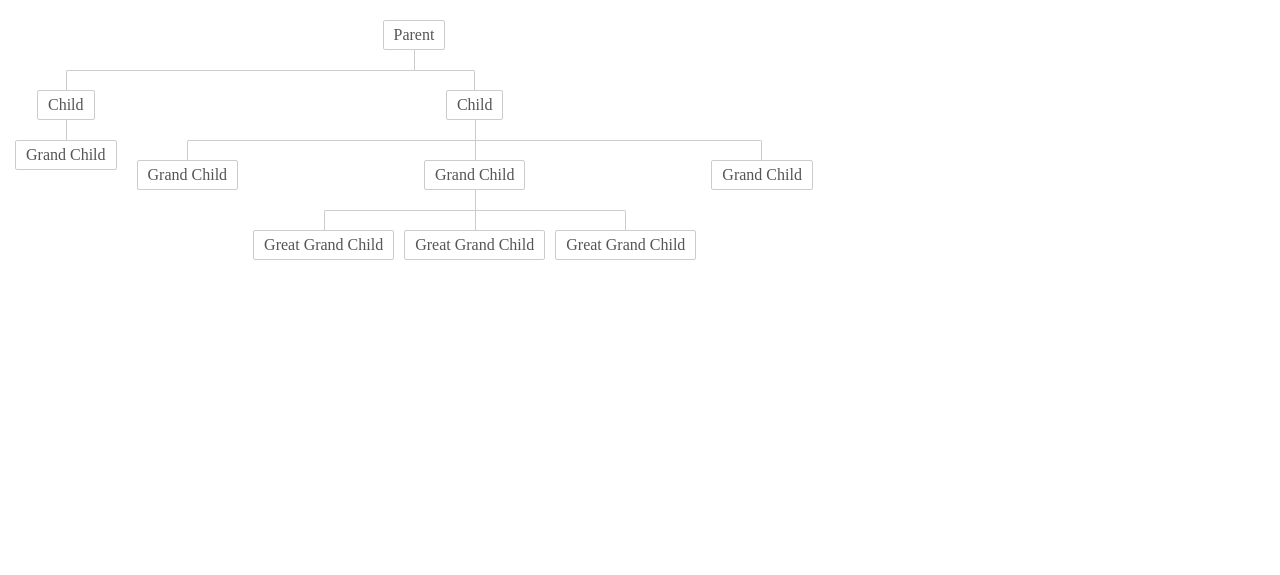
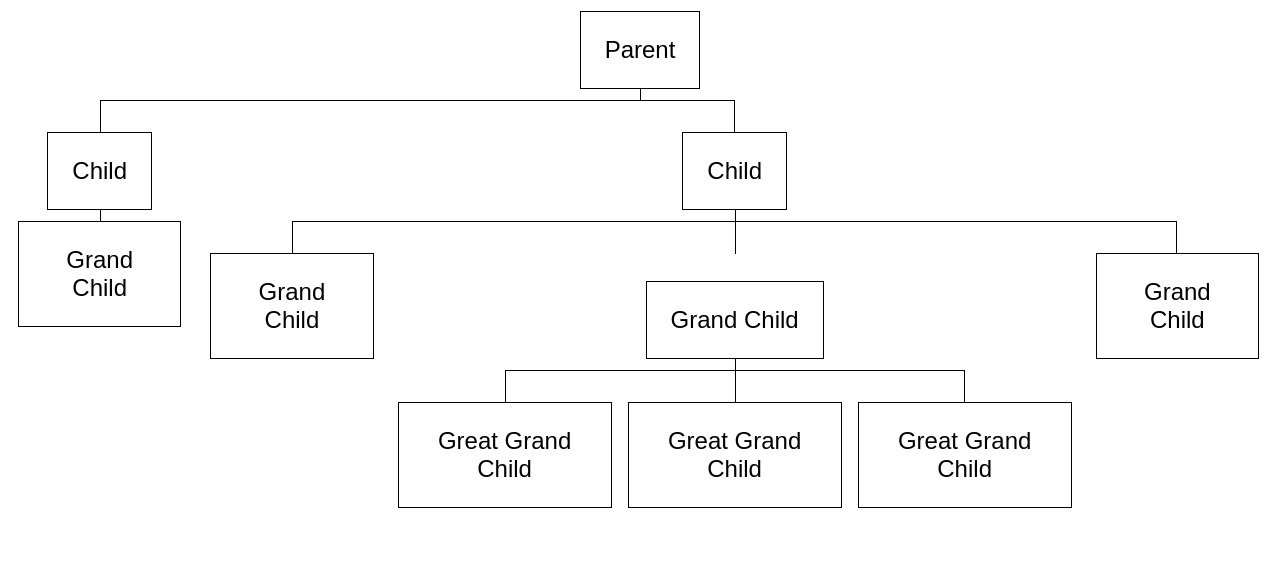
Before and after one commit to ilzira-mur/test_css, a plain HTML site: page index.html in a window 1280 px wide. Drawn offline with Linux system fonts and the light colour scheme.

Commit message:
some changes

```diff
--- a/index.html
+++ b/index.html
@@ -5,158 +5,141 @@
   <meta name="viewport" content="width=device-width, initial-scale=1.0">
   <title>Tect</title>
   <style>
-    * {
-    margin: 0;
-    padding: 0;
+
+    .body {
+      font-family: Arial, Helvetica, sans-serif;
+      margin: 0 auto;
+      padding: 0 auto;
     }
 
-    .tree {
+    .structure {
       position: relative;
-    overflow: hidden;
-    padding: 0 0 20px 0;
     }
 
-    .tree ul {
-    position: relative;
-    padding: 20px 0;
-    transition: all 0.5s;
+    .link {
+      display: inline-block;
+      text-decoration: none;
+      font-size: 24px;
+      padding: 24px;
+      border: 1px solid black;
+      color: black;
     }
 
-    .tree li {
-    list-style-type: none;
-    float: left;
+    .list {
       position: relative;
-    padding: 20px 5px 0 5px;
+      display: table;
+      margin: 5px 0 0 0;
+      padding: 6px 0 0 0;
       text-align: center;
-    transition: all 0.5s;
     }
 
-    .tree li::before,
-    .tree li::after {
+    .structure li {
+      list-style-type: none;
+      position: relative;
+      display: table-cell;
+      position: relative;
+      padding: 32px 5px 0 5px;
+      text-align: center;
+    }
+
+    .structure li:not(:only-child) {
+      padding: 32px .5em;
+    }
+
+    .structure li::before,
+    .structure li::after {
+      height: 32px;
+      border-top: 1px solid black;
       content: '';
       position: absolute;
       top: 0;
       right: 50%;
       width: 50%;
-    height: 20px;
-    border-top: 1px solid #ccc;
     }
 
-    .tree li::after {
+    .structure li::after {
       right: auto;
       left: 50%;
-    border-left: 1px solid #ccc;
+      border-left: 1px solid black;
     }
 
-    .tree li:only-child::after,
-    .tree li:only-child::before {
+    .structure li:only-child::before {
       display: none;
     }
 
-    .tree li:only-child {
+    .structure li:only-child {
       padding-top: 0;
     }
 
-    .tree li:first-child::before,
-    .tree li:last-child::after {
+    .structure li:first-child::before,
+    .structure li:last-child::after {
       border: 0 none;
     }
 
-    .tree li:last-child::before {
-    border-right: 1px solid #ccc;
-    border-radius: 0 2px 0 0;
+    .structure li:last-child::before {
+      border-right: 1px solid black;
     }
 
-    .tree li:first-child::after {
-    border-radius: 2px 0 0 0;
+    .structure ul ul::before {
+      height: 12px;
+      border-left: 1px solid black;
+      content: '';
+      position: absolute;
+      top: -5px;
+      left: 50%;
+      width: 0;
     }
 
-    .tree ul ul::before {
-    content: '';
-    position: absolute;
-    top: 0;
-    left: 50%;
-    width: 0;
-    height: 20px;
-    border-left: 1px solid #ccc;
+    .link:hover,
+    .link:hover+ul li a {
+    background: plum;
     }
 
-    .tree li a {
-    display: inline-block;
-    padding: 5px 10px;
-    border: 1px solid #ccc;
-    border-radius: 2px;
-    text-decoration: none;
-    color: #555;
-    font-size: 16px;
-    transition: all 0.5s;
-    }
-
-    .tree li a:hover,
-    .tree li a:hover+ul li a {
-    border: 1px solid cornflowerblue;
-    background: lightskyblue;
-    color: #000;
-    }
-
-    .tree li a:hover+ul li::after,
-    .tree li a:hover+ul li::before,
-    .tree li a:hover+ul::before,
-    .tree li a:hover+ul ul::before {
-    border-color: #999;
-    }
-
-    img {
-    display: block;
-    width: 50px;
-    height: 50px;
-    border-radius: 50px;
-    opacity: 0.4;
-    }
-
-    .tree li a:hover img,
-    .tree li a:hover+ul img {
-    opacity: 0.8;
+    .link:hover+ul li::after,
+    .link:hover+ul li::before,
+    .link:hover+ul::before,
+    .link:hover+ul ul::before {
+    border-color: plum;
     }
 
   </style>
   </head>
-    <body class="page">
-        <div class="tree">
-            <ul>
-              <li>
-                <a href="#">Parent</a>
-                <ul>
-                  <li>
-                    <a href="#">Child</a>
-                    <ul>
-                      <li>
-                        <a href="#">Grand Child</a>
+  <body class="body">
+    <div class="structure">
+        <ul class="list">
+          <li class="line">
+            <a class="link" href="#">Parent</a>
+            <ul class="list">
+              <li class="line">
+                <a class="link" href="#">Child</a>
+                <ul class="list">
+                  <li class="line">
+                    <a class="link" href="#">Grand Child</a>
                   </li>
                 </ul>
               </li>
               <li>
-                    <a href="#">Child</a>
-                    <ul>
-                      <li>
-                        <a href="#">Grand Child</a>
+                <a class="link" href="#">Child</a>
+                <ul class="list">
+                  <li class="line">
+                    <a class="link" href="#">Grand Child</a>
                   </li>
                   <li>
-                        <a href="#">Grand Child</a>
-                        <ul>
-                          <li>
-                            <a href="#">Great Grand Child</a>
+                    <a class="link" href="#">Grand Child</a>
+                    <ul class="list">
+                      <li class="line">
+                        <a class="link" href="#">Great Grand Child</a>
                       </li>
-                          <li>
-                            <a href="#">Great Grand Child</a>
+                      <li class="line">
+                        <a class="link" href="#">Great Grand Child</a>
                       </li>
-                          <li>
-                            <a href="#">Great Grand Child</a>
+                      <li class="line">
+                        <a class="link" href="#">Great Grand Child</a>
                       </li>
                     </ul>
                   </li>
                   <li>
-                        <a href="#">Grand Child</a>
+                    <a class="link" href="#">Grand Child</a>
                   </li>
                 </ul>
               </li>
```
Also changed, not shown: proba.html (added, +62 -0 lines), test.html (added, +127 -0 lines). Lines whose indentation alone changed are shown as unchanged.
